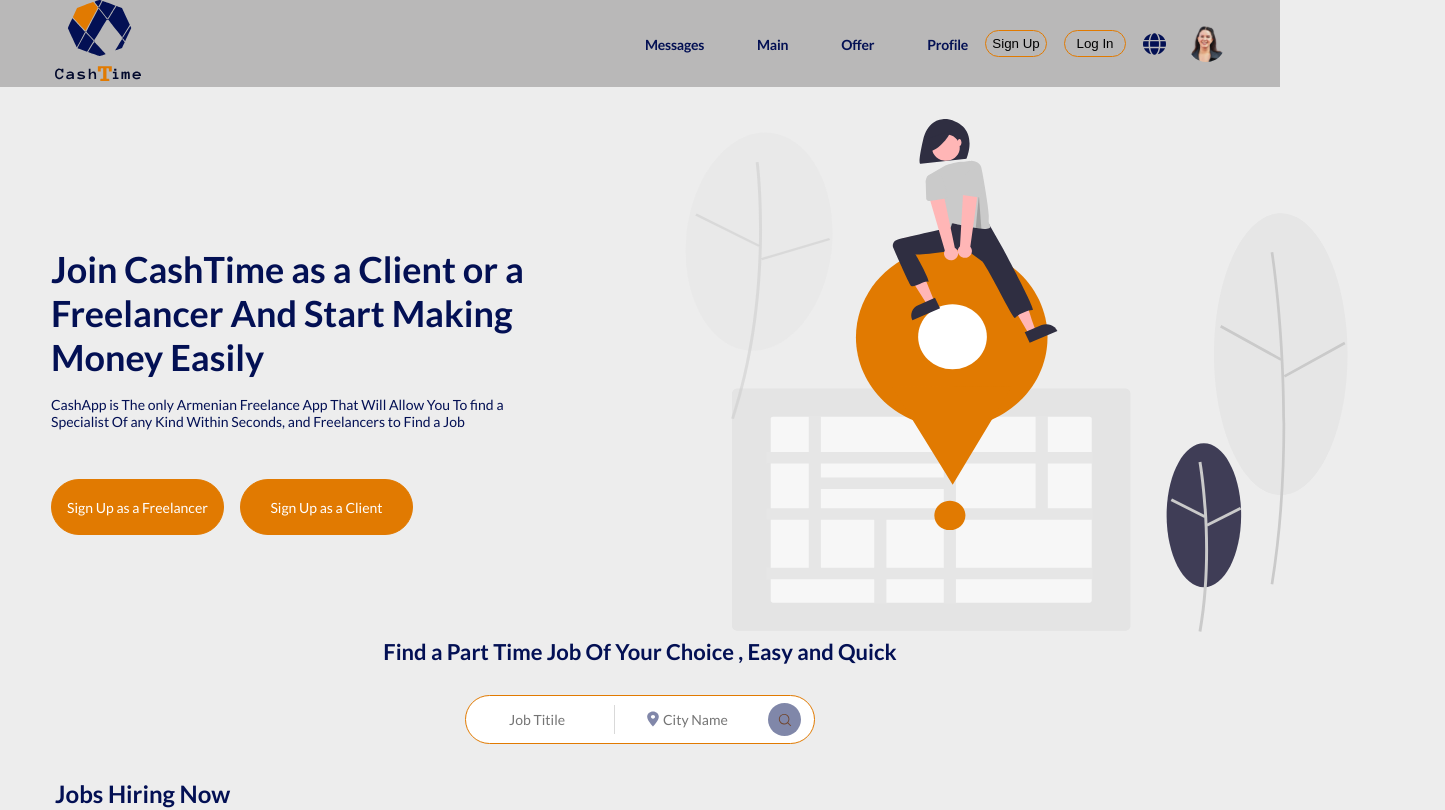
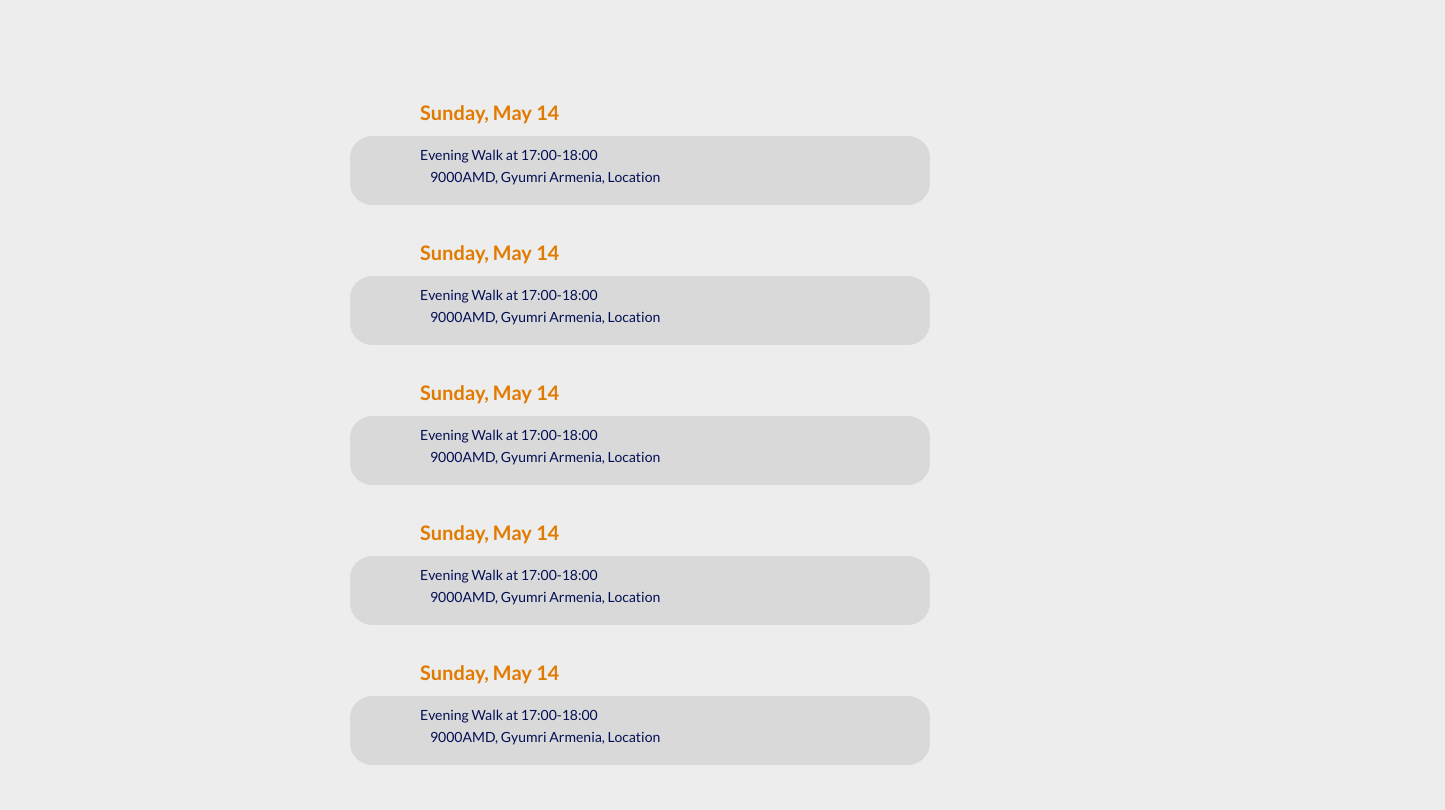
Before and after one commit to GevorgKartshikyan/CashTime-Front, a React (Create React App) app: page / in a window 1280 px wide. Shown: the top 810 px of the page, 1445 px wide, since content can reach past the window. Built offline with nearby package versions, Linux system fonts and the light colour scheme.

Commit message:
create history page

```diff
--- a/package.json
+++ b/package.json
@@ -6,6 +6,7 @@
     "@testing-library/jest-dom": "^5.16.5",
     "@testing-library/react": "^13.4.0",
     "@testing-library/user-event": "^13.5.0",
+    "framer-motion": "^10.12.18",
     "prop-types": "^15.8.1",
     "react": "^18.2.0",
     "react-dom": "^18.2.0",
--- /dev/null
+++ b/src/assets/styles/components/_history-block.scss
@@ -0,0 +1,78 @@
+.history__block {
+  width: 580px;
+  position: relative;
+  display: flex;
+  flex-direction: column;
+  align-items: flex-start;
+  margin-bottom: 35px;
+  &__title {
+    color: #E17A01;
+    text-align: center;
+    font-family: 'Lato', sans-serif;
+    font-size: 20px;
+    font-style: normal;
+    font-weight: 700;
+    line-height: normal;
+    margin-bottom: 12px;
+    margin-left: 70px;
+  }
+  &__button {
+    background-color: transparent;
+    width: 100%;
+    display: flex;
+    flex-direction: column;
+  }
+  &__content {
+    width: 100%;
+    position: relative;
+    display: flex;
+    flex-direction: column;
+    border-radius: 22px;
+    background: #D9D9D9;
+    padding: 10px 0;
+    align-items: center;
+    &-time {
+      color: #031054;
+      text-align: center;
+      font-family: 'Lato', sans-serif;
+      font-size: 14px;
+      font-style: normal;
+      font-weight: 400;
+      line-height: normal;
+      margin-bottom: 5px;
+      align-self: flex-start;
+      margin-left: 70px;
+    }
+    &-sum {
+      color: #031054;
+      text-align: center;
+      font-family: 'Lato', sans-serif;
+      font-size: 14px;
+      font-style: normal;
+      font-weight: 400;
+      line-height: normal;
+      margin-bottom: 10px;
+      align-self: flex-start;
+      margin-left: 80px;
+    }
+  }
+  &__help {
+    width: 100%;
+    position: relative;
+    display: flex;
+    flex-direction: column;
+    align-items: center;
+    padding-top: 6px;
+    border-top: 1px solid #031054;
+    margin-top: 10px;
+    &-img {
+      width: 66px;
+      height: 50px;
+      border-radius: 50%;
+      background-color: rgba(225, 122, 1, 0.52);
+      display: flex;
+      justify-content: center;
+      align-items: center;
+    }
+  }
+}
--- a/src/assets/styles/index.scss
+++ b/src/assets/styles/index.scss
@@ -7,10 +7,12 @@
 @import "components/button";
 @import "components/create-firts";
 @import "components/user-card";
+@import "components/history-block";
 
 @import "layouts/header";
 @import "layouts/footer";
 @import "layouts/job-hiring";
+@import "layouts/history";
 
 @import "pages/home";
 
--- /dev/null
+++ b/src/assets/styles/layouts/_history.scss
@@ -0,0 +1,12 @@
+.history {
+  width: 100%;
+  position: relative;
+  &__row {
+    width: 100%;
+    position: relative;
+    display: flex;
+    flex-direction: column;
+    align-items: center;
+    margin-top: 100px;
+  }
+}
--- /dev/null
+++ b/src/components/History-block.js
@@ -0,0 +1,50 @@
+import React, { useState } from 'react';
+import { motion } from 'framer-motion';
+import helpIcon from '../assets/images/history_help_icon.svg';
+
+function HistoryBlock() {
+  const [showHelpBlock, setShowHelpBlock] = useState(false);
+
+  const handleClick = () => {
+    setShowHelpBlock(!showHelpBlock);
+  };
+
+  return (
+    <div className="history__block">
+      <p className="history__block__title">
+        Sunday, May 14
+      </p>
+      <div className="history__block__content">
+        <button
+          className="history__block__button"
+          type="button"
+          onClick={() => handleClick()}
+        >
+          <p className="history__block__content-time">
+            Evening Walk at 17:00-18:00
+          </p>
+          <p className="history__block__content-sum">
+            9000AMD, Gyumri Armenia, Location
+          </p>
+        </button>
+        {showHelpBlock ? (
+          <motion.div
+            className="history__block__help"
+            initial={{ opacity: 0 }}
+            animate={{ opacity: 1 }}
+            transition={{ duration: 0.5 }}
+          >
+            <button className="history__block__help-img" type="button">
+              <img src={helpIcon} alt="" />
+            </button>
+            <p className="history__block__help-text">
+              Help Center
+            </p>
+          </motion.div>
+        ) : null}
+      </div>
+    </div>
+  );
+}
+
+export default HistoryBlock;
--- a/src/index.js
+++ b/src/index.js
@@ -1,12 +1,13 @@
 import React from 'react';
 import ReactDOM from 'react-dom/client';
 import reportWebVitals from './reportWebVitals';
-import App from './App';
+import History from './pages/History';
+// import App from './App';
 import './assets/styles/index.scss';
 
 const root = ReactDOM.createRoot(document.getElementById('root'));
 root.render(
-  <App />,
+  <History />,
 );
 
 // If you want to start measuring performance in your app, pass a function
--- a/src/layouts/Wrapper.js
+++ b/src/layouts/Wrapper.js
@@ -2,7 +2,6 @@
 import PropTypes from 'prop-types';
 import Header from './Header';
 import Footer from './Footer';
-import Offer from '../pages/Offer';
 
 function Wrapper(props) {
   const { children } = props;
@@ -10,7 +9,6 @@
     <>
       <Header />
       {children}
-      <Offer />
       <Footer />
     </>
   );
--- /dev/null
+++ b/src/pages/History.js
@@ -0,0 +1,20 @@
+import React from 'react';
+import HistoryBlock from '../components/History-block';
+
+function History() {
+  return (
+    <div className="history">
+      <div className="container">
+        <div className="history__row">
+          <HistoryBlock />
+          <HistoryBlock />
+          <HistoryBlock />
+          <HistoryBlock />
+          <HistoryBlock />
+        </div>
+      </div>
+    </div>
+  );
+}
+
+export default History;
```
Also changed, not shown: src/assets/images/history_help_icon.svg (added), src/assets/styles/layouts/_homejob.scss (renamed from src/assets/styles/layouts/homejob.scss), 1 other file (tests, documents, lock files or other folders).
